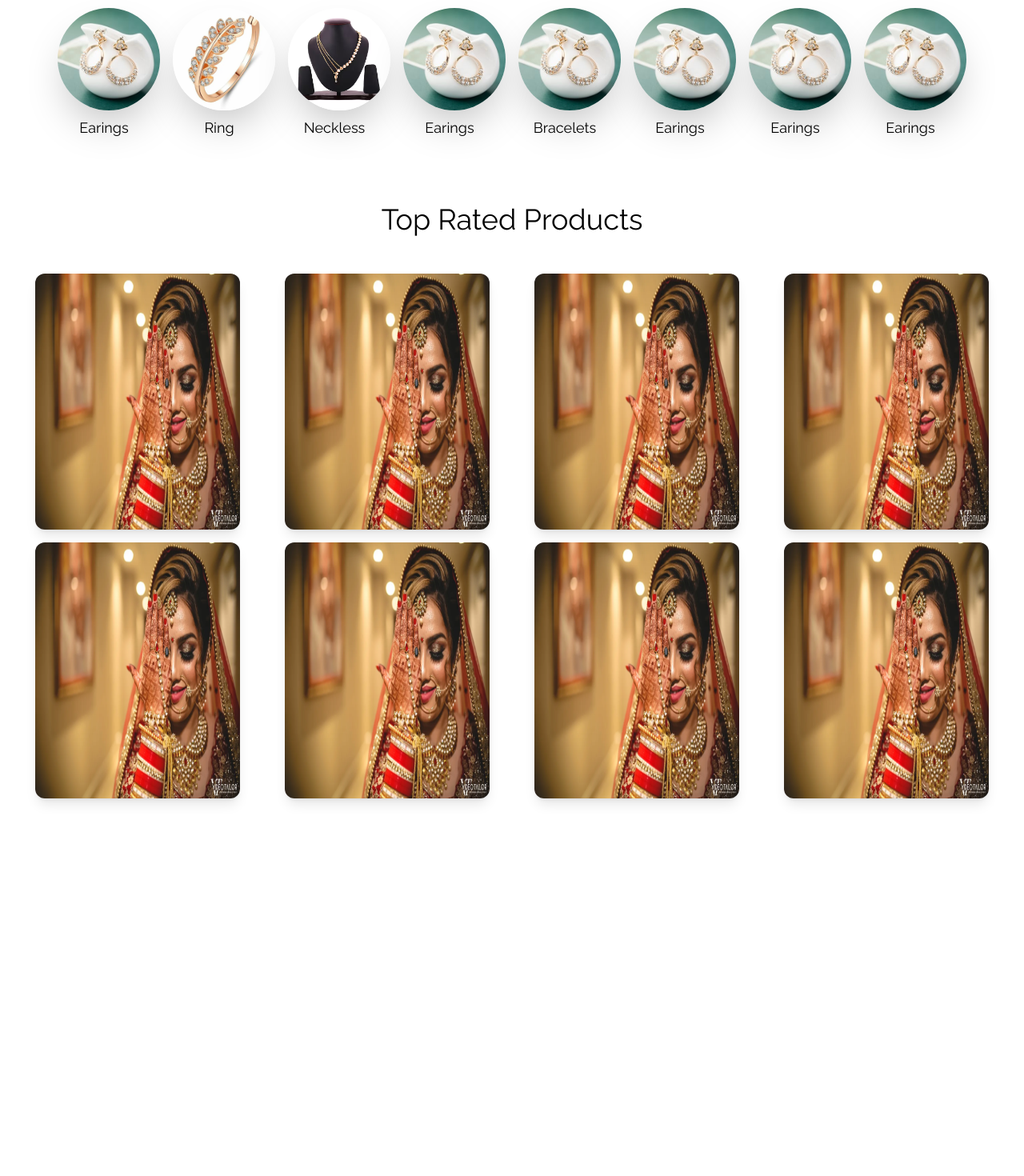
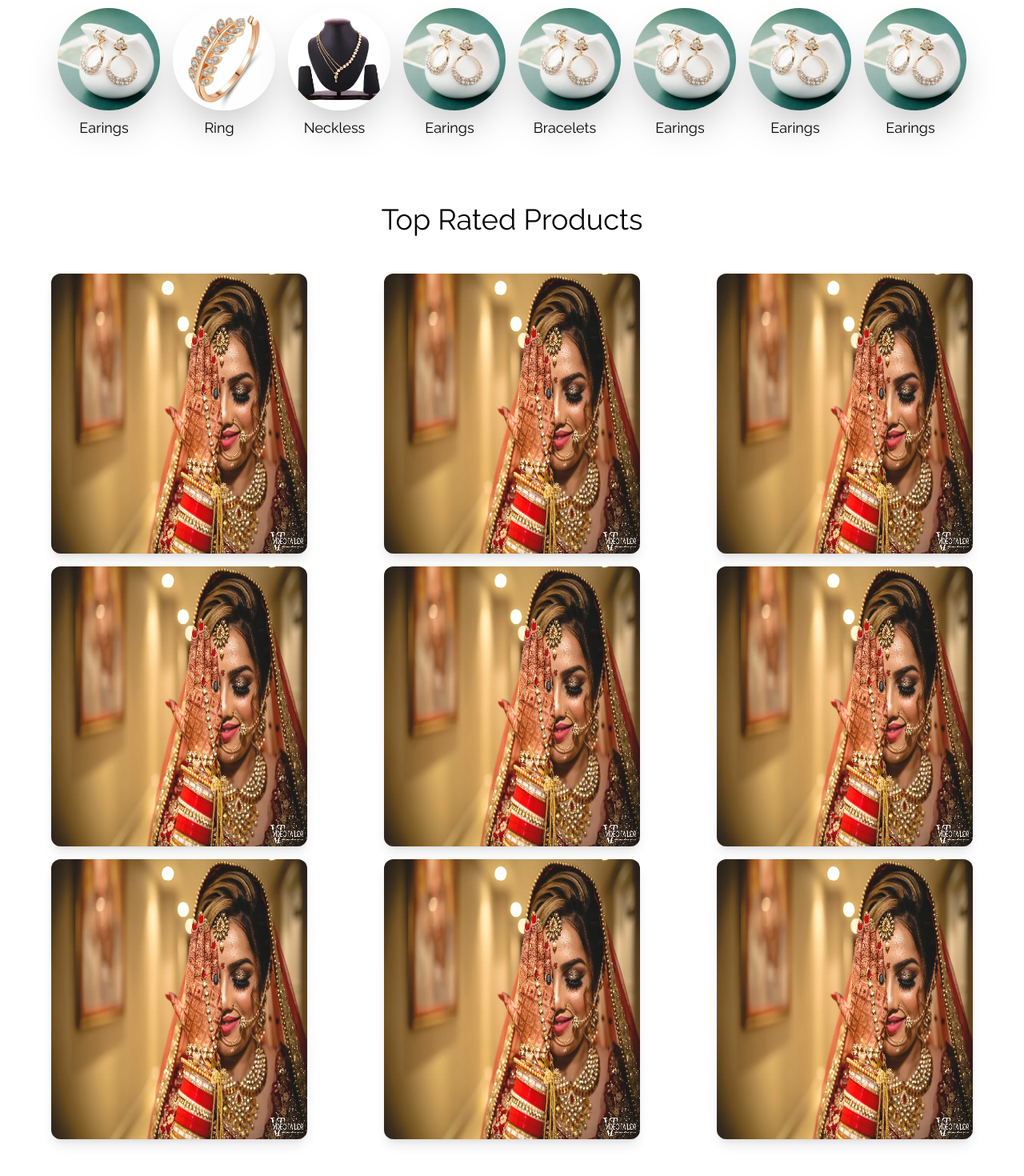
Before and after one commit to dspatel01/jewelleryShop, a React (Create React App) app: page / in a window 1280 px wide. Shown: the part 938-2408 px from the top of the page at 80% size. Before the commit the page ends 2024 px from the top, so only its background shows below. Built offline with nearby package versions, Linux system fonts and the light colour scheme; a web font is replaced by a local one.

Commit message:
responsie

```diff
--- a/src/pages/Home.jsx
+++ b/src/pages/Home.jsx
@@ -15,67 +15,58 @@ const Home = () => {
 
         <div className='w-full flex items-center justify-center mt-10 mb-20 '>
 
-                <div className='w-[100%] flex justify-around flex-wrap mx-4 '>
-                    <div className=''>
-                        <div className=' my-2 mx-2 w-64 h-80 shadow-lg rounded-xl cursor-pointer'>
-                            <img src={img} alt="" className='rounded-xl w-64 h-80' />
+          <div className='w-[100%] flex justify-around flex-wrap mx-4 '>
+            <div className='bg-red-800 xl:w-80 lg:w-80 md:w-[45%] w-full rounded-xl my-2 mx-0 '  >
+              <div className='xl:w-80 lg:w-80 md:w-[100%] sm:mx-0 h-[350px] w-[100%] shadow-lg rounded-xl cursor-pointer bg-red-50'>
+                <img src={img} alt="" className=' w-[100%] h-[100%] rounded-xl ' />
+              </div>
+            </div>
+            <div className='bg-red-800 xl:w-80 lg:w-80 md:w-[45%] w-full rounded-xl my-2 mx-0 '  >
+              <div className='xl:w-80 lg:w-80 md:w-[100%] sm:mx-0 h-[350px] w-[100%] shadow-lg rounded-xl cursor-pointer bg-red-50'>
+                <img src={img} alt="" className=' w-[100%] h-[100%] rounded-xl ' />
+              </div>
+            </div>
+            <div className='bg-red-800 xl:w-80 lg:w-80 md:w-[45%] w-full rounded-xl my-2 mx-0 '  >
+              <div className='xl:w-80 lg:w-80 md:w-[100%] sm:mx-0 h-[350px] w-[100%] shadow-lg rounded-xl cursor-pointer bg-red-50'>
+                <img src={img} alt="" className=' w-[100%] h-[100%] rounded-xl ' />
+              </div>
+            </div>
+            <div className='bg-red-800 xl:w-80 lg:w-80 md:w-[45%] w-full rounded-xl my-2 mx-0 '  >
+              <div className='xl:w-80 lg:w-80 md:w-[100%] sm:mx-0 h-[350px] w-[100%] shadow-lg rounded-xl cursor-pointer bg-red-50'>
+                <img src={img} alt="" className=' w-[100%] h-[100%] rounded-xl ' />
+              </div>
+            </div>
+            <div className='bg-red-800 xl:w-80 lg:w-80 md:w-[45%] w-full rounded-xl my-2 mx-0 '  >
+              <div className='xl:w-80 lg:w-80 md:w-[100%] sm:mx-0 h-[350px] w-[100%] shadow-lg rounded-xl cursor-pointer bg-red-50'>
+                <img src={img} alt="" className=' w-[100%] h-[100%] rounded-xl ' />
+              </div>
+            </div>
+            <div className='bg-red-800 xl:w-80 lg:w-80 md:w-[45%] w-full rounded-xl my-2 mx-0 '  >
+              <div className='xl:w-80 lg:w-80 md:w-[100%] sm:mx-0 h-[350px] w-[100%] shadow-lg rounded-xl cursor-pointer bg-red-50'>
+                <img src={img} alt="" className=' w-[100%] h-[100%] rounded-xl ' />
+              </div>
+            </div>
+            <div className='bg-red-800 xl:w-80 lg:w-80 md:w-[45%] w-full rounded-xl my-2 mx-0 '  >
+              <div className='xl:w-80 lg:w-80 md:w-[100%] sm:mx-0 h-[350px] w-[100%] shadow-lg rounded-xl cursor-pointer bg-red-50'>
+                <img src={img} alt="" className=' w-[100%] h-[100%] rounded-xl ' />
+              </div>
+            </div>
+            <div className='bg-red-800 xl:w-80 lg:w-80 md:w-[45%] w-full rounded-xl my-2 mx-0 '  >
+              <div className='xl:w-80 lg:w-80 md:w-[100%] sm:mx-0 h-[350px] w-[100%] shadow-lg rounded-xl cursor-pointer bg-red-50'>
+                <img src={img} alt="" className=' w-[100%] h-[100%] rounded-xl ' />
+              </div>
+            </div>
+            <div className='bg-red-800 xl:w-80 lg:w-80 md:w-[45%] w-full rounded-xl my-2 mx-0 '  >
+              <div className='xl:w-80 lg:w-80 md:w-[100%] sm:mx-0 h-[350px] w-[100%] shadow-lg rounded-xl cursor-pointer bg-red-50'>
+                <img src={img} alt="" className=' w-[100%] h-[100%] rounded-xl ' />
+              </div>
+            </div>
 
-                        </div>
 
-                    </div>
-                    <div className=''>
-                        <div className=' my-2 mx-2 w-64 h-80 shadow-lg rounded-xl cursor-pointer'>
-                            <img src={img} alt="" className='rounded-xl w-64 h-80' />
 
-                        </div>
-
-                    </div>
-                    <div className=''>
-                        <div className=' my-2 mx-2 w-64 h-80 shadow-lg rounded-xl cursor-pointer'>
-                            <img src={img} alt="" className='rounded-xl w-64 h-80' />
-
-                        </div>
-
-                    </div>
-                    <div className=''>
-                        <div className=' my-2 mx-2 w-64 h-80 shadow-lg rounded-xl cursor-pointer'>
-                            <img src={img} alt="" className='rounded-xl w-64 h-80' />
-
-                        </div>
-
-                    </div>
-                    <div className=''>
-                        <div className=' my-2 mx-2 w-64 h-80 shadow-lg rounded-xl cursor-pointer'>
-                            <img src={img} alt="" className='rounded-xl w-64 h-80' />
-
-                        </div>
-
-                    </div>
-                    <div className=''>
-                        <div className=' my-2 mx-2 w-64 h-80 shadow-lg rounded-xl cursor-pointer'>
-                            <img src={img} alt="" className='rounded-xl w-64 h-80' />
-
-                        </div>
-
-                    </div>
-                    <div className=''>
-                        <div className=' my-2 mx-2 w-64 h-80 shadow-lg rounded-xl cursor-pointer'>
-                            <img src={img} alt="" className='rounded-xl w-64 h-80' />
-
-                        </div>
-
-                    </div>
-                    <div className=''>
-                        <div className=' my-2 mx-2 w-64 h-80 shadow-lg rounded-xl cursor-pointer'>
-                            <img src={img} alt="" className='rounded-xl w-64 h-80' />
-
-                        </div>
-
-                    </div>
-
-                </div>
-            </div>
-      </div>
+          </div>
+        </div>
+      </div >
     </>
   )
 }
```
